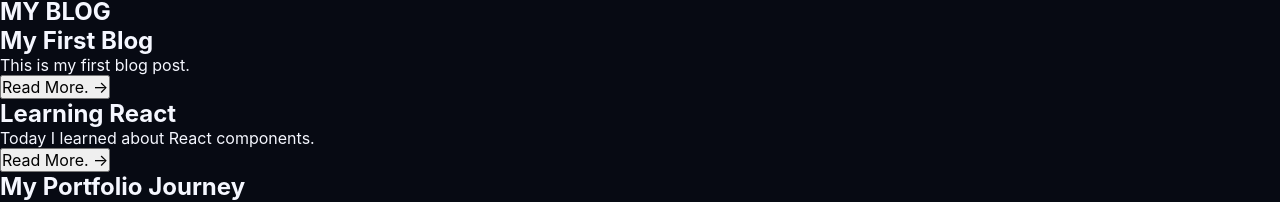
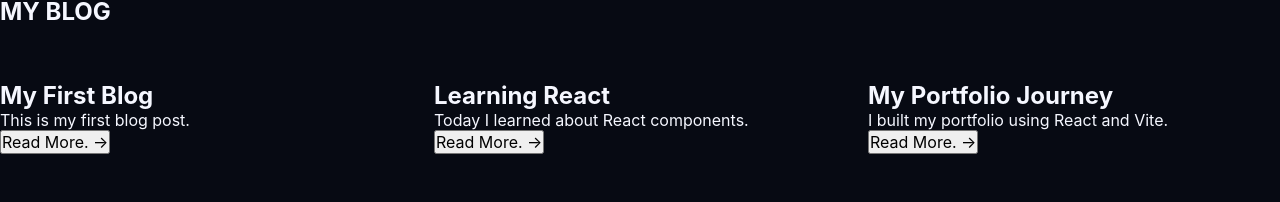
Before and after one commit to Prabina1d/MyPortfolio, a React (Vite) app: page / in a window 1280 px wide. Shown: the part 524-726 px from the top of the page. Built offline with nearby package versions, Linux system fonts and the light colour scheme; no server answers.

Commit message:
Update Blog.jsx

```diff
--- a/src/components/Blog.jsx
+++ b/src/components/Blog.jsx
@@ -3,8 +3,12 @@ import blogs from "../../blogs.json";
 function Blog() {
   return (
     <section id= "blog">
+       <div className="section-heading">
       <h1>MY BLOG</h1>
+         </div>
 
+
+    <div className="projects-grid">
       {blogs.map((blog) => (
         <article key={blog.id}>
           <h2>{blog.title}</h2>
@@ -12,6 +16,7 @@ function Blog() {
           <button>Read More. →</button>
         </article>
       ))}
+     </div>
     </section>
   );
 }
```
